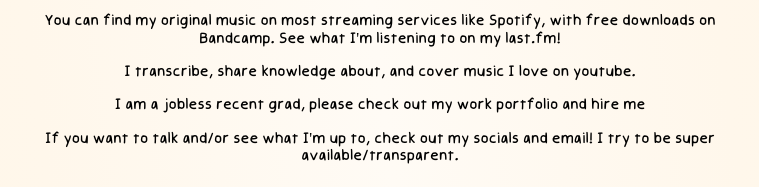
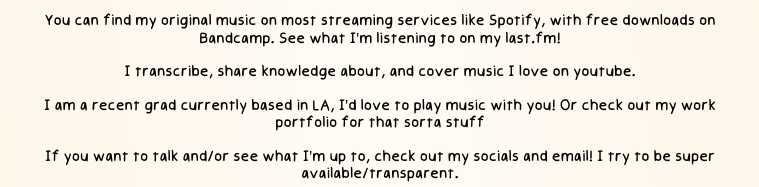
Before and after one commit to notoliver/oliverqiu.cool, a plain HTML site: page about/index.html in a window 1280 px wide. Shown: the part 320-507 px from the top of the page, without its empty margins (260-1019 px from the left). Drawn offline with Linux system fonts and the light colour scheme.

Commit message:
based in LA

```diff
--- a/about/index.html
+++ b/about/index.html
@@ -24,7 +24,7 @@
 			<p>I'm Oliver and I like things, most of all music! This is my minimal built-from-scratch website where you can find a bunch of links.</p>
 			<p>You can find my original music on most streaming services like Spotify, with free downloads on Bandcamp. See what I'm listening to on my last.fm!</p>
 			<p>I transcribe, share knowledge about, and cover music I love on youtube.</p>
-			<p>I am a jobless recent grad, please check out my work portfolio and hire me</p>
+			<p>I am a recent grad currently based in LA, I'd love to play music with you! Or check out my work portfolio for that sorta stuff</p>
 			<p>If you want to talk and/or see what I'm up to, check out my socials and email! I try to be super available/transparent.</p>
 		</div>
 		<div class='icons'></div>
```
Also changed, not shown: blog/index.html (+1 -1 lines).
